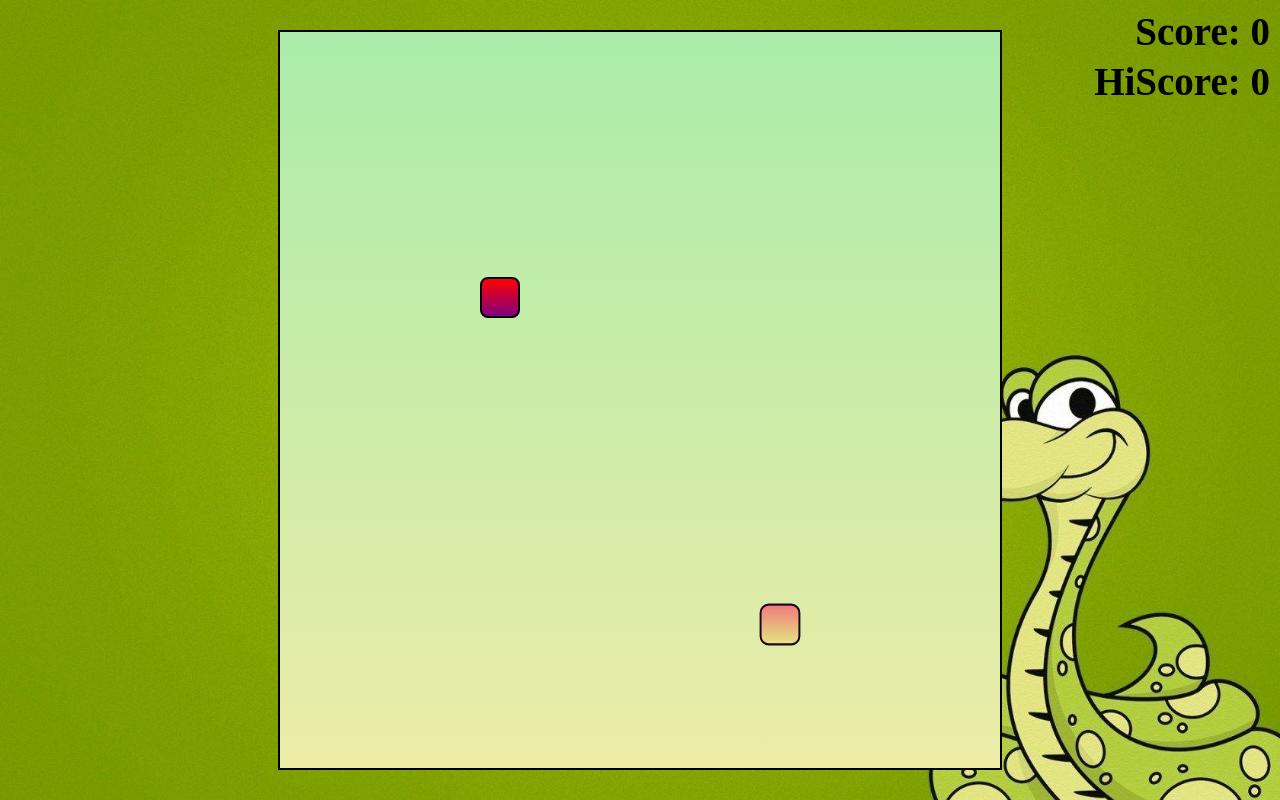
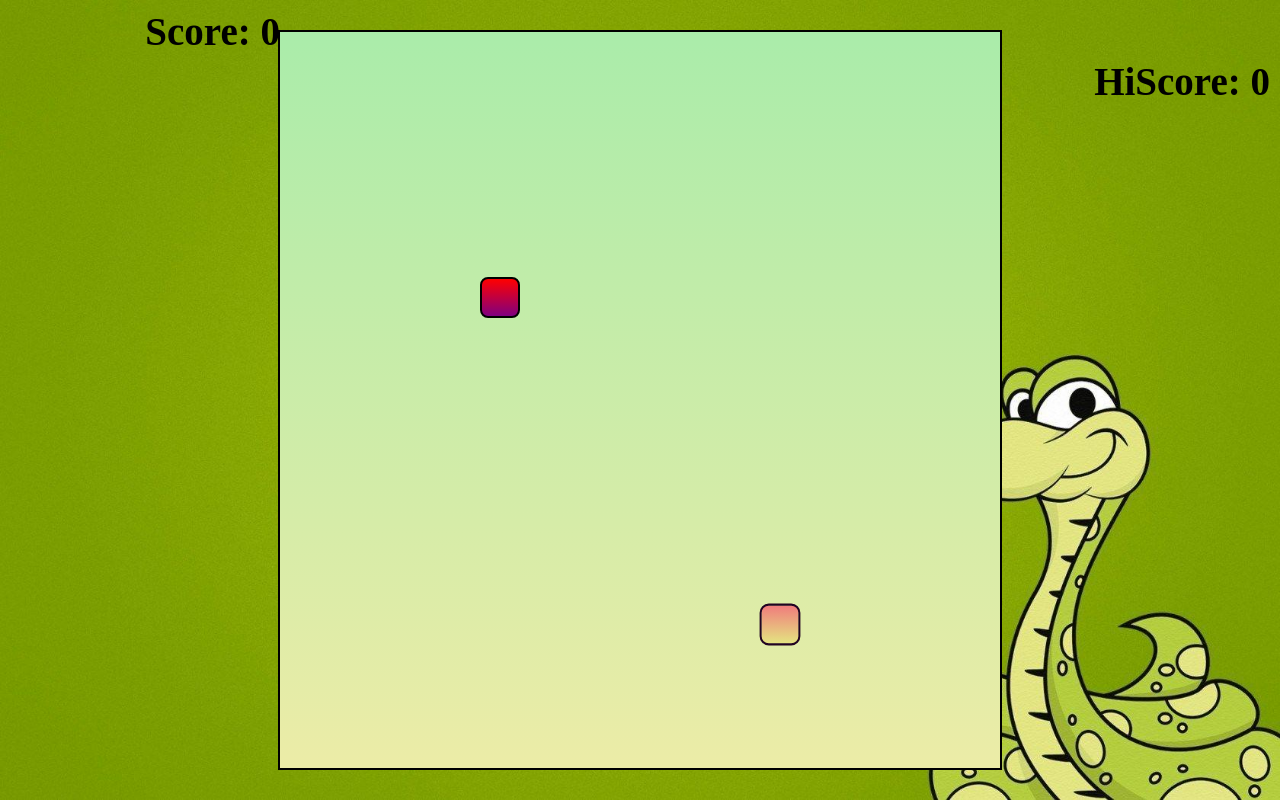
Before and after one commit to RishabhTiwari-01/Danger-game, a plain HTML site: page index.html in a window 1280 px wide. Drawn offline with Linux system fonts and the light colour scheme; a web font is replaced by a local one.

Commit message:
Update style.css

```diff
--- a/css/style.css
+++ b/css/style.css
@@ -17,7 +17,7 @@
 #scoreBox{
     position: absolute;
     top: 9px;
-    right: 10px; /* Value ko 300px se kam kiya gaya */
+    right: 1000px; /* Value ko 300px se kam kiya gaya */
     font-size: 39px;
     font-weight: bold;
     font-family: 'New Tegomin', serif;
```
